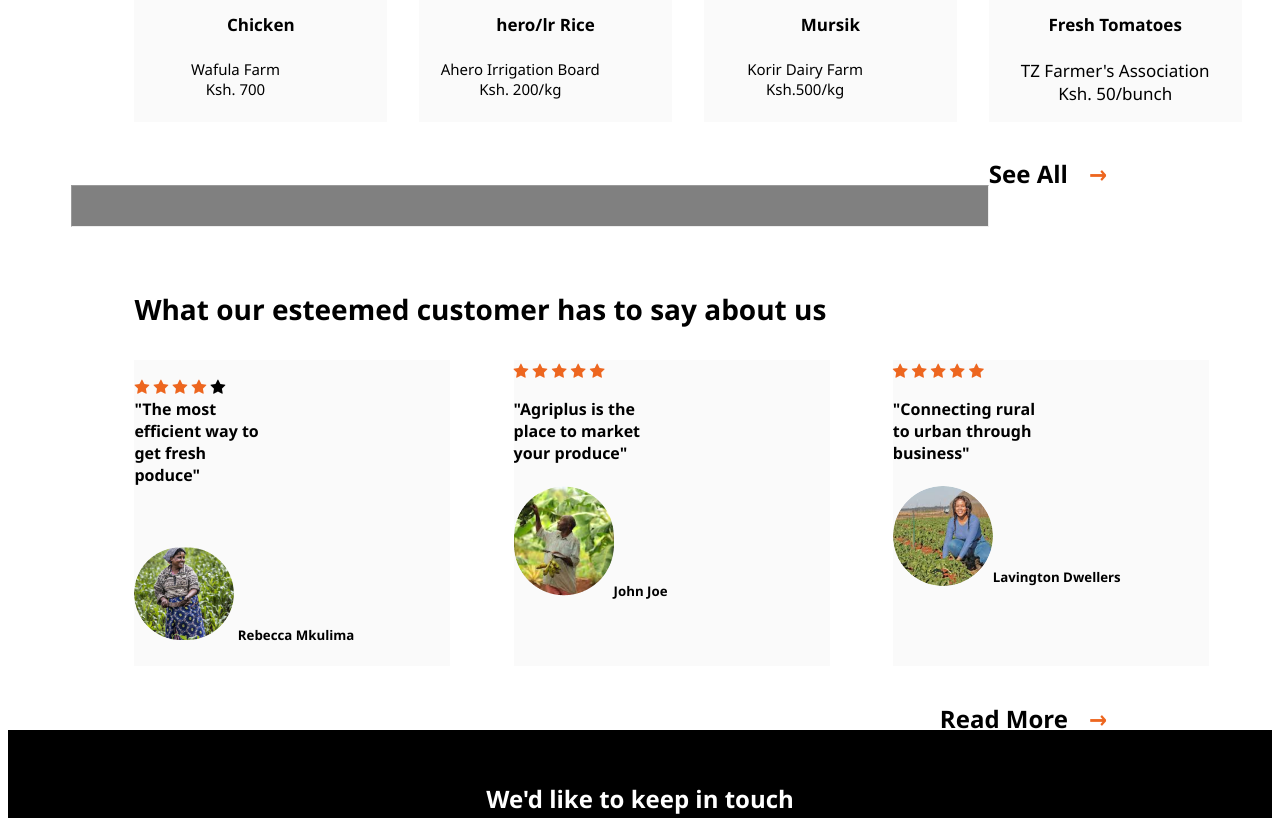
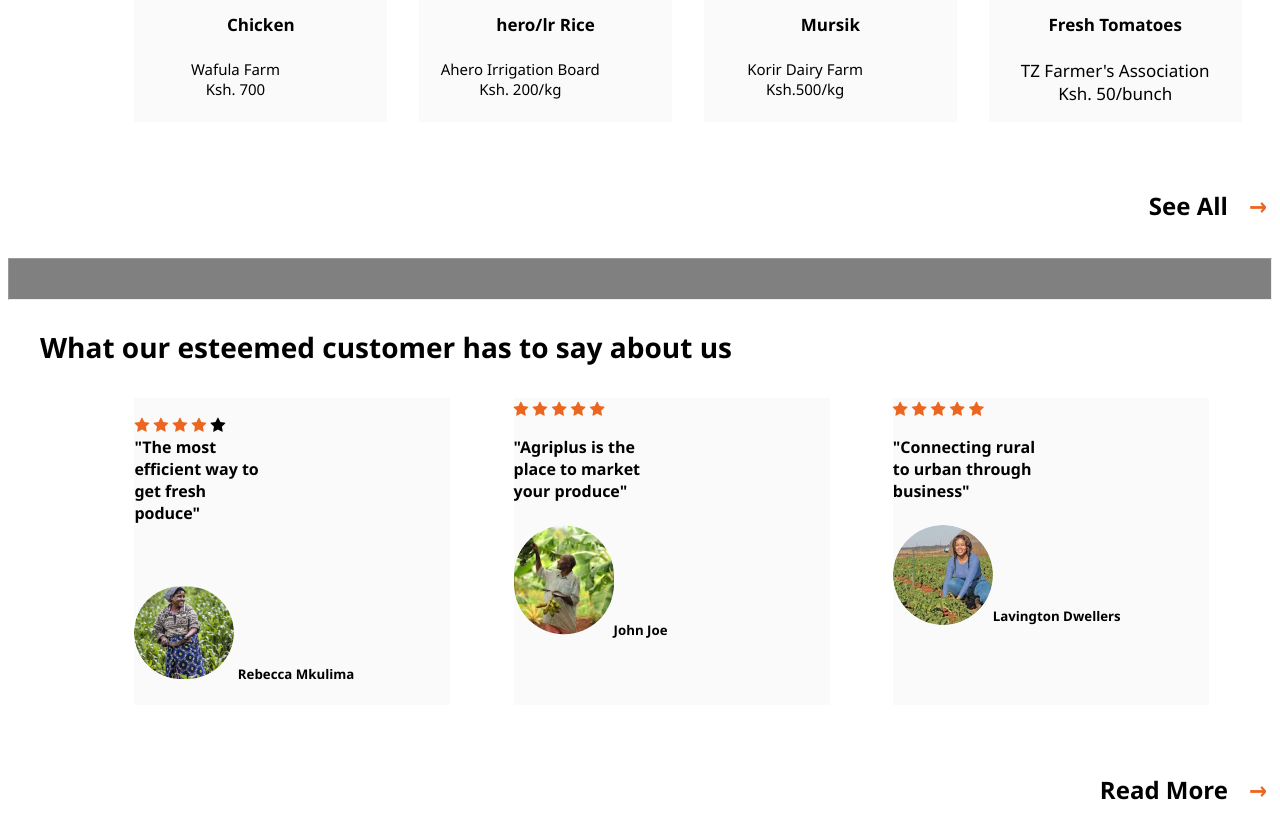
Before and after one commit to RoseRovan/Agriplus, a plain HTML site: page index.html in a window 1280 px wide. Shown: the part 2020-2838 px from the top of the page. Drawn offline with Linux system fonts and the light colour scheme.

Commit message:
fix-modified margins

```diff
--- a/index.css
+++ b/index.css
@@ -255,7 +255,6 @@
 }
 .border {
   padding: 20px;
-  margin: 5%;
   background-color: grey;
 }
 /* DEAR ESTEEMED CUSTOMER SECTION START*/
@@ -272,7 +271,7 @@
   font-size: 28px;
   text-align: left;
   font-weight: bold;
-  margin-left: 10%;
+  margin-left: 2rem;
 }
 .checked {
   color: #ed661f;
@@ -295,10 +294,11 @@
 .Read-more {
   color: black;
   margin-top: 1rem;
-  text-align: right;
-  margin-right: 5rem;
-  float: right;
+  /* margin-right: 5rem; */
   margin-bottom: 1rem;
+  display: flex;
+  justify-content: flex-end;
+  align-items: center;
 
 
 }
```
